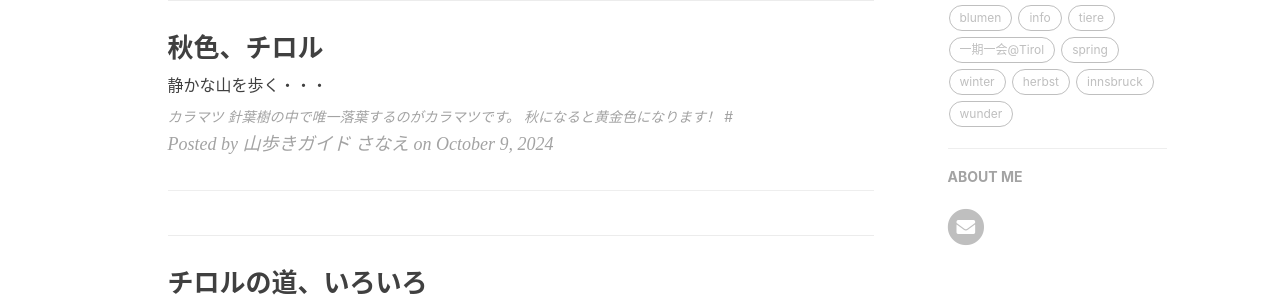
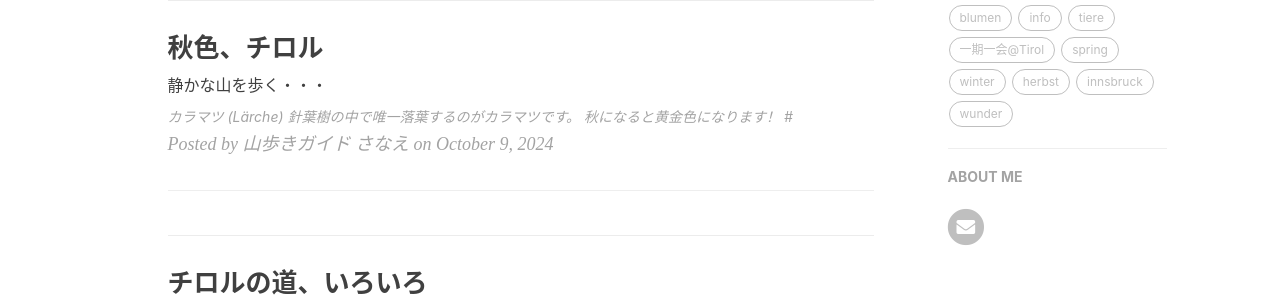
Before and after one commit to yamayagi/yamayagi.github.io, a Jekyll site: the page built from index.html, in a window 1280 px wide and 900 px high, scrolled down 330 px. Shown: the part 152-452 px from the top of the window. Built offline with Jekyll 4.4.1, drawn with Linux system fonts in a browser that asks for light colours; nearby versions of some CDN libraries; the list of posts is cut into pages by our own code; comment, search, counter and statistics services are not loaded.

Commit message:
Update 2024-10-09-herbst.md

```diff
--- a/_posts/2024-10-09-herbst.md
+++ b/_posts/2024-10-09-herbst.md
@@ -4,7 +4,7 @@ subtitle: 静かな山を歩く・・・
 tags: [herbst]
 ---
 
-# カラマツ
+# カラマツ (Lärche)
 
 針葉樹の中で唯一落葉するのがカラマツです。
 
```
